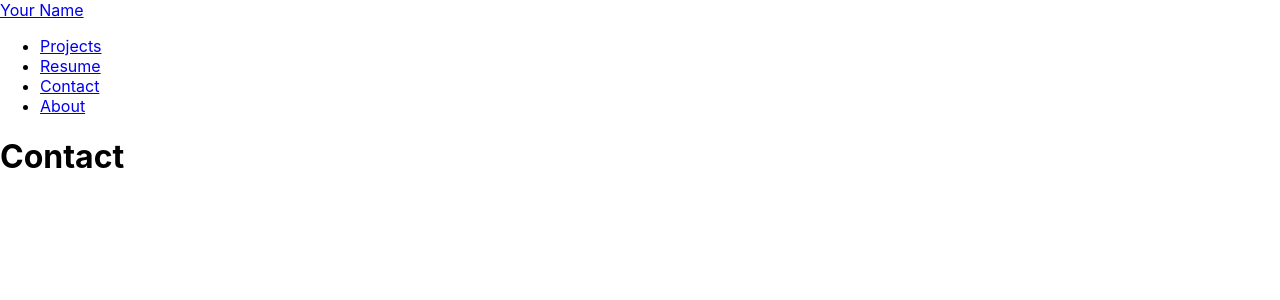
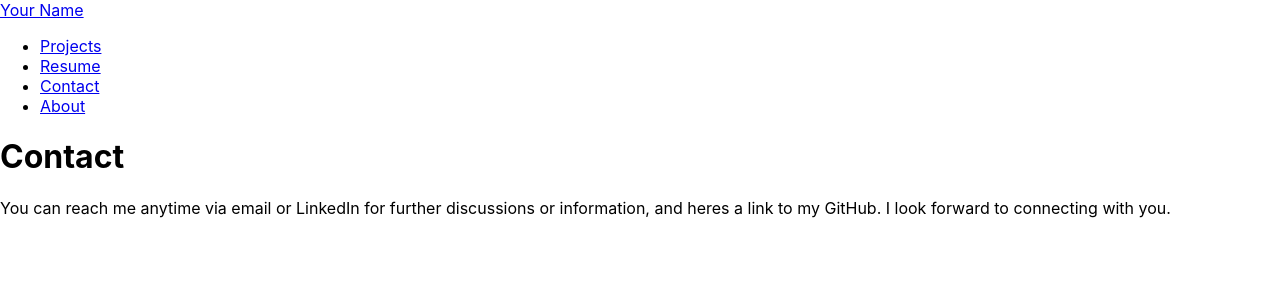
Before and after one commit to oscarnunez1/oscar-portfolio, a React (Create React App) app: page /contact in a window 1280 px wide. Shown: the top 300 px of the page. Built offline with nearby package versions, Linux system fonts and the light colour scheme.

Commit message:
add to contact function

```diff
--- a/src/pages/About.jsx
+++ b/src/pages/About.jsx
@@ -3,8 +3,7 @@ function About() {
     <>
       <h1>About</h1>
       <img src="https://i.imgur.com/VegtFwc.png" alt="Oscar Nunez" width="400" height="400"/>
-      <p>I am a full stack developer with a strong foundation in JavaScript, HTML, CSS, Node.js, Express, and MongoDB, coming from a diverse background in architectural and construction photography, journalism, drone operations, and social media management. I am excited to bring my unique perspective and skills to web development and build innovative and user-friendly applications.</p>
-
+      <p>Oscar Nunez os full stack developer with a strong foundation in JavaScript, HTML, CSS, Node.js, Express, and MongoDB, coming from a diverse background in architectural and construction photography, journalism, drone operations, and social media management. I am excited to bring my unique perspective and skills to web development and build innovative and user-friendly applications.</p>
     </>
   )
 }
--- a/src/pages/Contact.jsx
+++ b/src/pages/Contact.jsx
@@ -1,6 +1,9 @@
 function Contact() {
   return (
+    <>
       <h1>Contact</h1>
+      <p>You can reach me anytime via email or LinkedIn for further discussions or information, and heres a link to my GitHub. I look forward to connecting with you.</p>
+    </>
   )
 }
 
```
